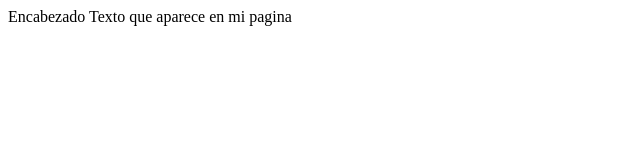
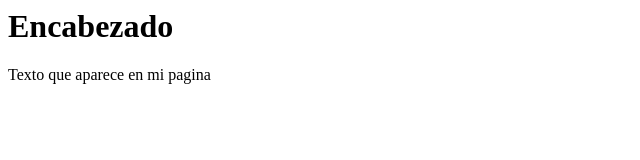
Before and after one commit to ablancoro/ablancoro.github.io, a plain HTML site: page index.html in a window 1280 px wide. Shown: the whole page, without its empty margins (0-640 px from the left). Drawn offline with Linux system fonts and the light colour scheme.

Commit message:
Primera version de mi pagina corregido encabezado

```diff
--- a/index.html
+++ b/index.html
@@ -1,6 +1,6 @@
 <html>
 	<body>
-		<hl>Encabezado</hl>
+		<h1>Encabezado</h1>
 		Texto que aparece en mi pagina
 	</body>
 </html>
```
